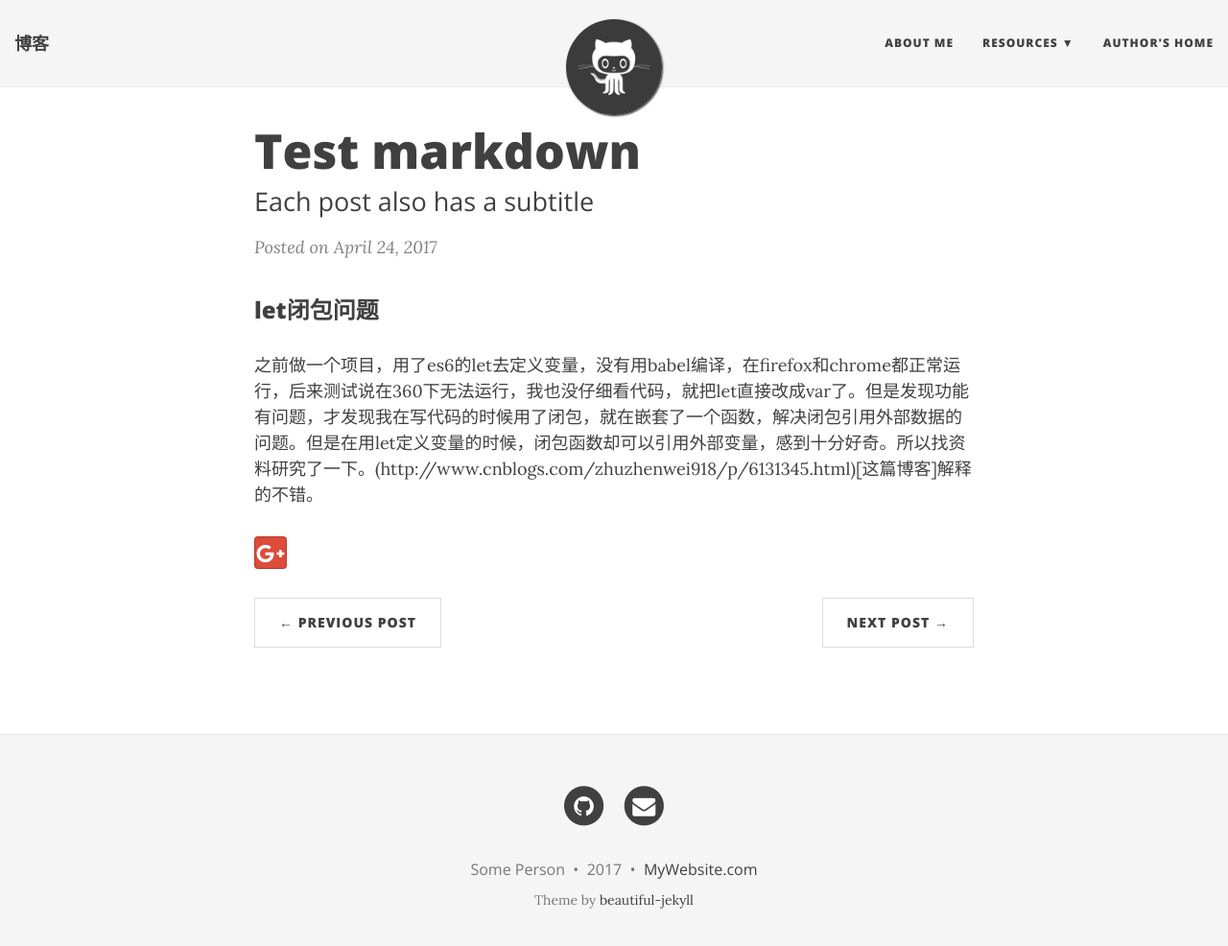
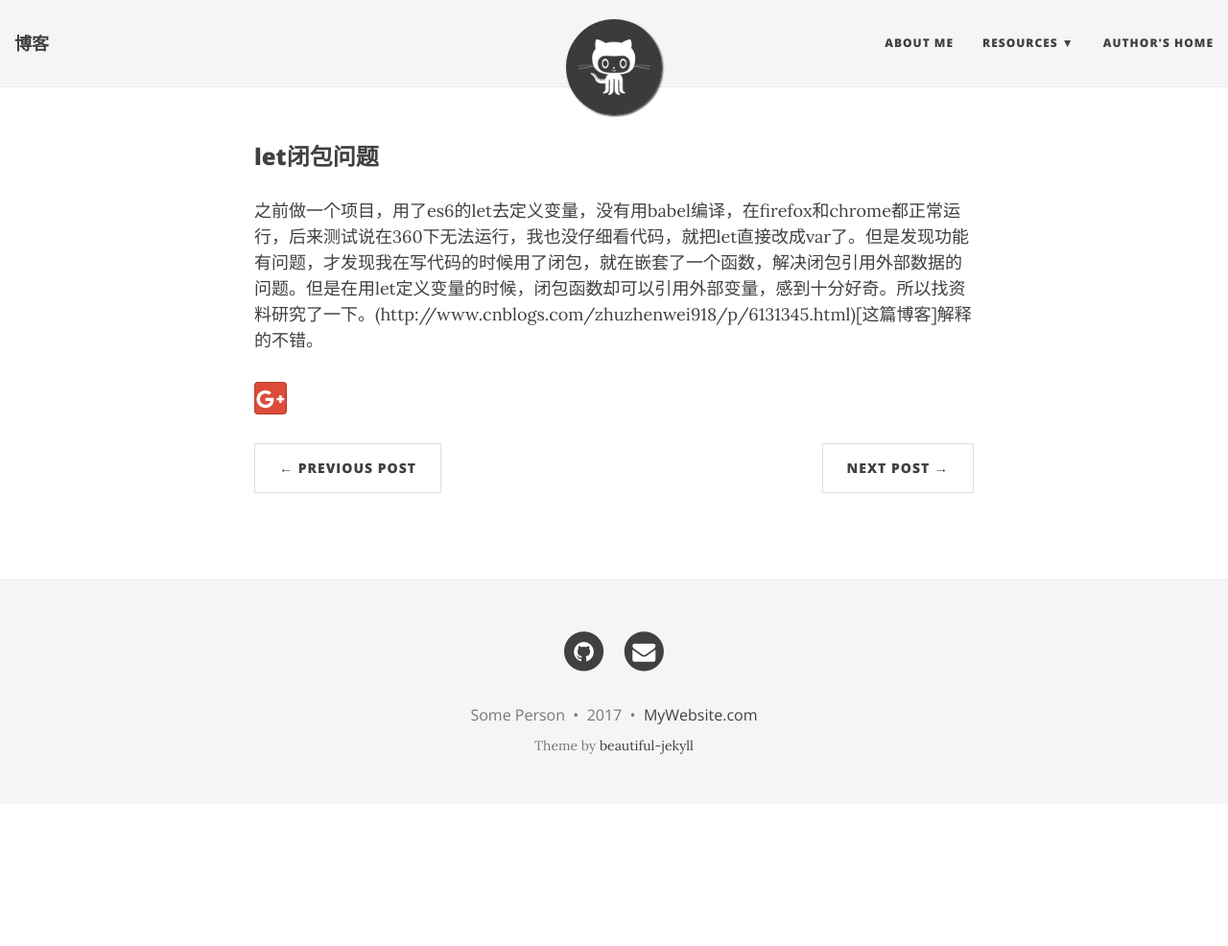
Before and after one commit to dandanbu3/dandanbu3.github.io, a Jekyll site: the page built from _posts/2017-04-24-let-闭包问题.md, in a window 1280 px wide and 999 px high. Shown: the top 986 px of the window at 96% size. Built offline with Jekyll 4.4.1, drawn with Linux system fonts in a browser that asks for light colours; nearby versions of some CDN libraries.

Commit message:
博客调试

```diff
--- a/_posts/2017-04-24-let-闭包问题.md
+++ b/_posts/2017-04-24-let-闭包问题.md
@@ -1,7 +1,6 @@
 ---
-layout: post
-title: Test markdown
-subtitle: Each post also has a subtitle
+layout:post
+title:闭包问题
 ---
 
 ### let闭包问题
```
Also changed, not shown: _posts/2017-04-25-浏览器内置发音-speechSynthesis.md (+0 -1 lines).
